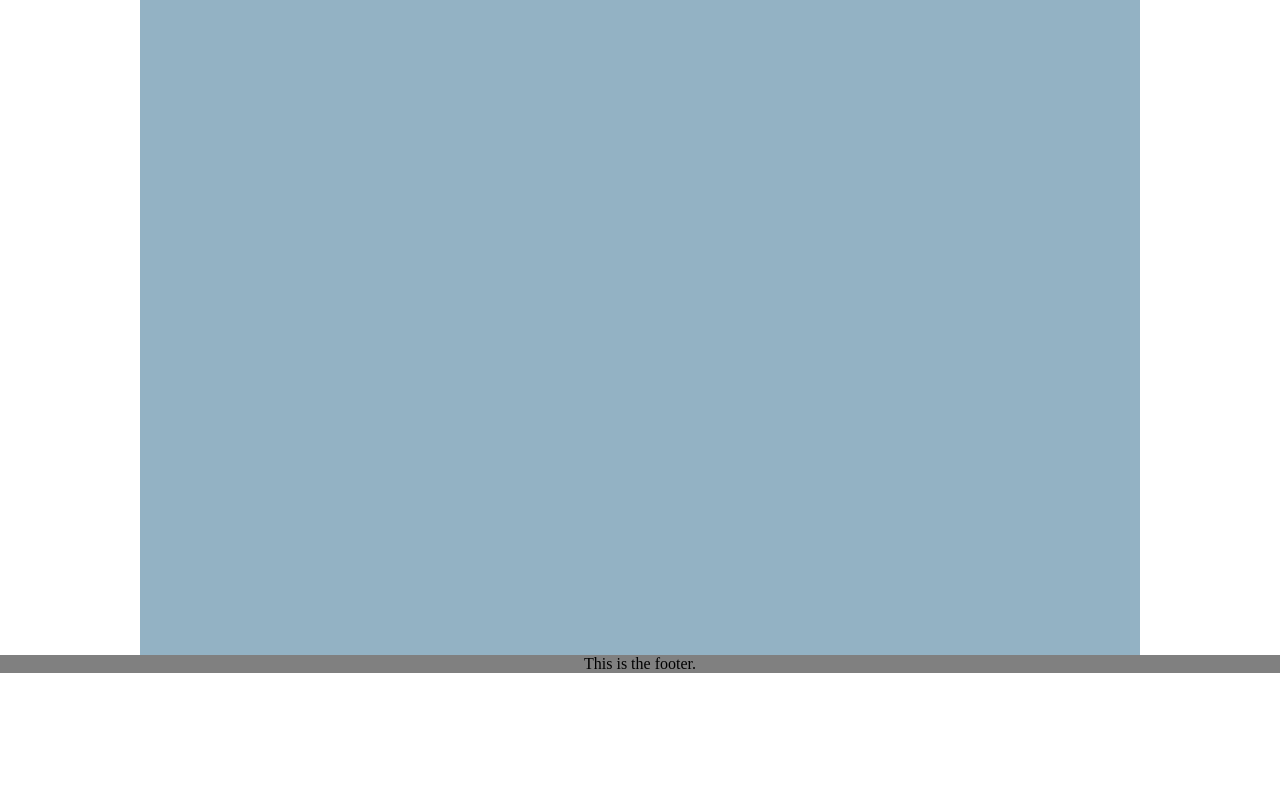
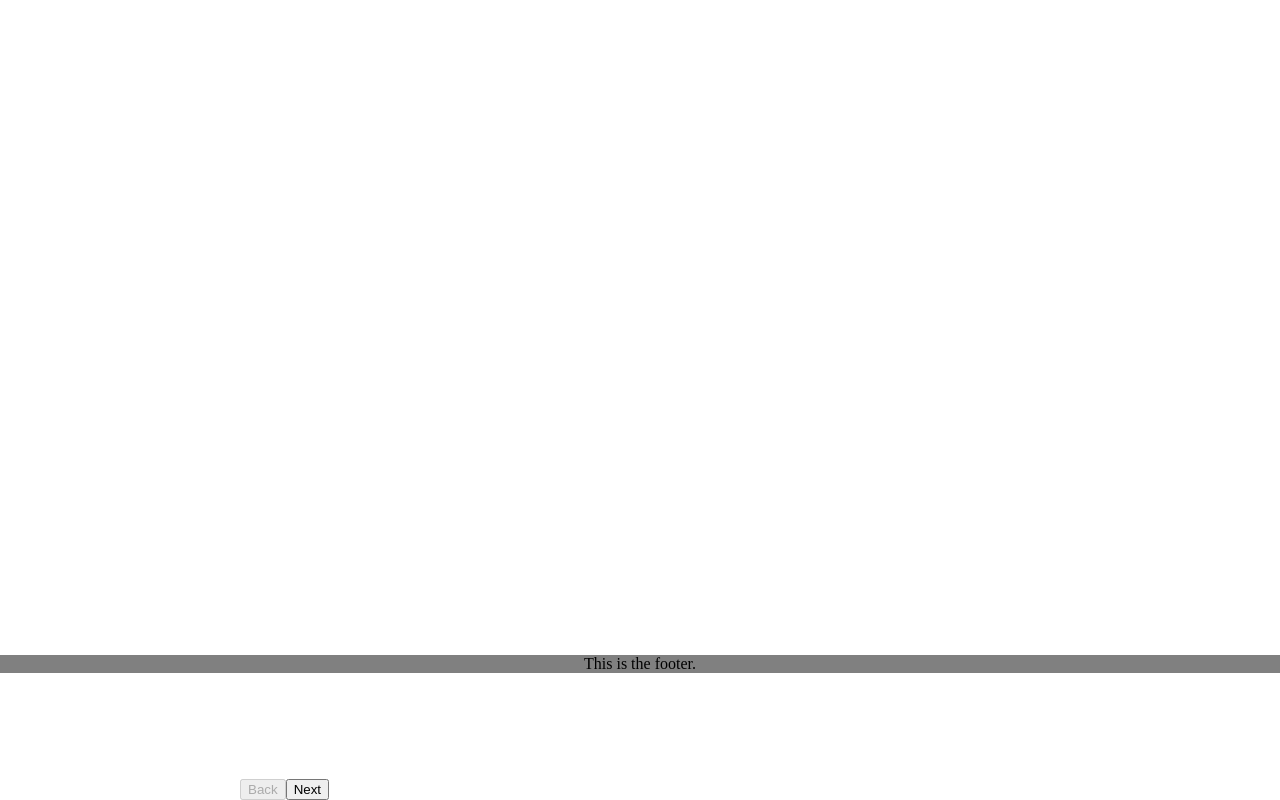
Before and after one commit to DominicWells/React-Weather-App, a React (Create React App) app: page / in a window 1280 px wide. Shown: the part 198-998 px from the top of the page. Before the commit the page ends 871 px from the top, so only its background shows below. Built offline with nearby package versions, Linux system fonts and the light colour scheme; the HTML template or start-up script is replaced by a standard one.

Commit message:
edit readme, line ending changes

```diff
--- a/package.json
+++ b/package.json
@@ -5,6 +5,7 @@
   "dependencies": {
     "axios": "^0.18.0",
     "leaflet": "^1.5.1",
+    "pure-react-carousel": "^1.25.2",
     "react": "^16.8.6",
     "react-dom": "^16.8.6",
     "react-leaflet": "^2.3.0",
--- a/src/Weather/WeatherContainer.js
+++ b/src/Weather/WeatherContainer.js
@@ -1,5 +1,7 @@
 import React, { Component } from 'react'
 import styled from 'styled-components'
+import { CarouselProvider, Slider, Slide, ButtonBack, ButtonNext } from 'pure-react-carousel';
+import 'pure-react-carousel/dist/react-carousel.es.css';
 
 import fetchWeatherCoOrdinates from '../API/fetchWeatherCoOrdinates'
 import handleAPIResponse from '../API/handleAPIResponse'
@@ -171,7 +173,21 @@ class WeatherContainer extends Component {
                         value='Submit'
                     />
                 </Form>
-                <WeatherDetails data={data} toggleUnit={this.toggleUnit} handleChangePosition={this.handleChangePosition}/>
+                <CarouselProvider totalSlides={3} naturalSlideHeight={800} naturalSlideWidth={800} dragEnabled={false}>
+                    <Slider style={{width: '800px'}}>
+                        <Slide index={0}>
+                            <div>slide 1</div>
+                        </Slide>
+                        <Slide index={1}>
+                            <WeatherDetails data={data} toggleUnit={this.toggleUnit} handleChangePosition={this.handleChangePosition}/>
+                        </Slide>
+                        <Slide index={2}>
+                            <div>slide 2</div>
+                        </Slide>
+                    </Slider>
+                    <ButtonBack>Back</ButtonBack>
+                    <ButtonNext>Next</ButtonNext>
+                </CarouselProvider>
             </WeatherContainerWrapper>
         )
     }
--- a/src/Weather/WeatherDetails.js
+++ b/src/Weather/WeatherDetails.js
@@ -6,10 +6,8 @@ import WeatherDesc from './WeatherDesc'
 import WeatherDetailsTable from './WeatherDetailsTable'
 
 const WeatherDetailsWrapper = styled.div`
-    width: 75%;
     padding: 20px;
     background-color: #93b2c4;
-    height: 80%;
     // display: flex;
     // flex-direction: column;
     // align-items: center;
```
Also changed, not shown: 2 other files (tests, documents, lock files or other folders).
